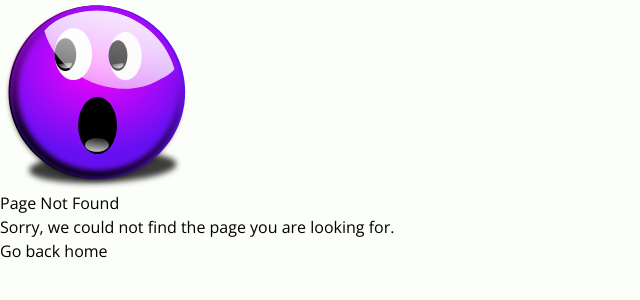
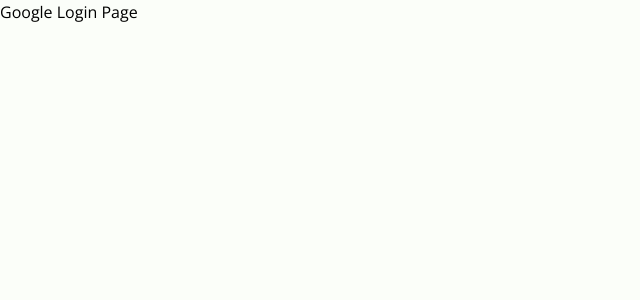
Before and after one commit to danidobos/estate-mngt, a Next.js app in the folder client/: page /google in a window 1280 px wide. Before the commit this address had no page. Shown: the top 300 px of the page, without its empty margins (0-640 px from the left). Built offline with nearby package versions, Linux system fonts and the light colour scheme.

Commit message:
feat: add dummy pages and light/dark mode provider

```diff
--- a/client/package.json
+++ b/client/package.json
@@ -14,6 +14,7 @@
     "clsx": "^2.1.1",
     "lucide-react": "^0.456.0",
     "next": "14.1.4",
+    "next-themes": "^0.4.3",
     "react": "^18",
     "react-dom": "^18",
     "tailwind-merge": "^2.5.4",
--- /dev/null
+++ b/client/src/app/(estate)/(auth)/google/page.tsx
@@ -0,0 +1,9 @@
+import React from "react";
+
+export default function GoogleLoginPage() {
+	return (
+		<div>
+			<h1 className="dark:text-pumpkin text-6xl">Google Login Page</h1>
+		</div>
+	);
+}
--- a/client/src/app/layout.tsx
+++ b/client/src/app/layout.tsx
@@ -2,6 +2,7 @@
 import type { Metadata } from "next";
 import "./globals.css";
 import { openSans, robotoSlab } from "@/lib/fonts";
+import { ThemeProvider } from "@/components/theme-provider";
 
 export const metadata: Metadata = {
 	title: "Create Next App",
@@ -16,7 +17,14 @@
 	return (
 		<html lang="en" suppressHydrationWarning>
 			<body className={`${openSans.variable} ${robotoSlab.variable}`}>
-				{children}
+				<ThemeProvider
+					attribute="class"
+					defaultTheme="system"
+					enableSystem
+					disableTransitionOnChange
+				>
+					{children}
+				</ThemeProvider>
 			</body>
 		</html>
 	);
--- /dev/null
+++ b/client/src/components/theme-provider.tsx
@@ -0,0 +1,8 @@
+"use client";
+
+import { ThemeProvider as NextThemesProvider } from "next-themes";
+import { type ThemeProviderProps } from "next-themes";
+
+export function ThemeProvider({ children, ...props }: ThemeProviderProps) {
+	return <NextThemesProvider {...props}>{children}</NextThemesProvider>;
+}
```
Also changed, not shown: client/src/app/(estate)/(auth)/login/page.tsx (added, +9 -0 lines), client/src/app/(estate)/(auth)/register/page.tsx (added, +9 -0 lines), 1 other file (tests, documents, lock files or other folders).
